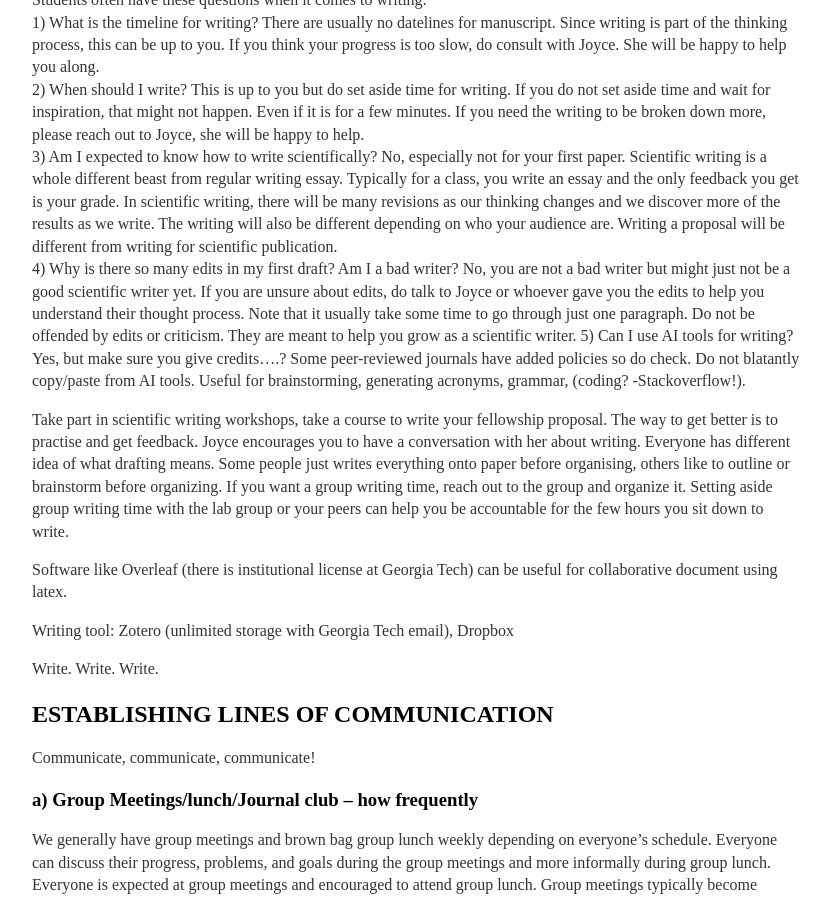
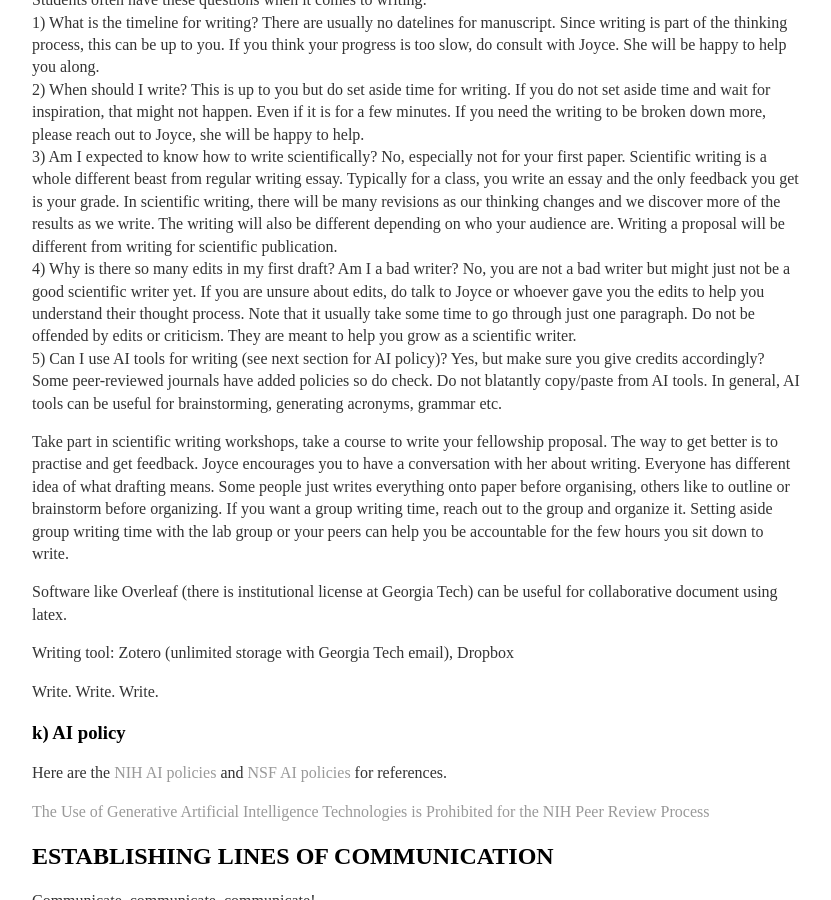
Before and after one commit to joycesim/joycesim.github.io, a Jekyll site: the page built from GroupVision/index.md, in a window 1280 px wide and 900 px high, scrolled down 6058 px. Shown: the whole window, without its empty margins (224-1055 px from the left). Built offline with Jekyll 4.4.1, drawn with Linux system fonts in a browser that asks for light colours.

Commit message:
Update index.md

```diff
--- a/GroupVision/index.md
+++ b/GroupVision/index.md
@@ -193,7 +193,7 @@ Students often have these questions when it comes to writing:
 2) When should I write? This is up to you but do set aside time for writing. If you do not set aside time and wait for inspiration, that might not happen. Even if it is for a few minutes. If you need the writing to be broken down more, please reach out to Joyce, she will be happy to help.
 3) Am I expected to know how to write scientifically? No, especially not for your first paper. Scientific writing is a whole different beast from regular writing essay. Typically for a class, you write an essay and the only feedback you get is your grade. In scientific writing, there will be many revisions as our thinking changes and we discover more of the results as we write. The writing will also be different depending on who your audience are. Writing a proposal will be different from writing for scientific publication.
 4) Why is there so many edits in my first draft? Am I a bad writer? No, you are not a bad writer but might just not be a good scientific writer yet. If you are unsure about edits, do talk to Joyce or whoever gave you the edits to help you understand their thought process. Note that it usually take some time to go through just one paragraph. Do not be offended by edits or criticism. They are meant to help you grow as a scientific writer.
-5) Can I use AI tools for writing? Yes, but make sure you give credits....? Some peer-reviewed journals have added policies so do check. Do not blatantly copy/paste from AI tools. Useful for brainstorming, generating acronyms, grammar, (coding? -Stackoverflow!).
+5) Can I use AI tools for writing (see next section for AI policy)? Yes, but make sure you give credits accordingly? Some peer-reviewed journals have added policies so do check. Do not blatantly copy/paste from AI tools. In general, AI tools can be useful for brainstorming, generating acronyms, grammar etc.
 
 Take part in scientific writing workshops, take a course to write your fellowship proposal. The way to get better is to practise and get feedback. Joyce encourages you to have a conversation with her about writing. Everyone has different idea of what drafting means. Some people just writes everything onto paper before organising, others like to outline or brainstorm before organizing. If you want a group writing time, reach out to the group and organize it. Setting aside group writing time with the lab group or your peers can help you be accountable for the few hours you sit down to write.
 
@@ -202,6 +202,12 @@ Software like Overleaf (there is institutional license at Georgia Tech) can be u
 Writing tool: Zotero (unlimited storage with Georgia Tech email), Dropbox
 
 Write. Write. Write.
+
+### k) AI policy
+Here are the [NIH AI policies](https://osp.od.nih.gov/policies/artificial-intelligence/) and [NSF AI policies](https://www.nsf.gov/policies/ai) for references.
+
+[The Use of Generative Artificial Intelligence Technologies is Prohibited for the NIH Peer Review Process
+](https://grants.nih.gov/grants/guide/notice-files/NOT-OD-23-149.html)
 
 ## ESTABLISHING LINES OF COMMUNICATION
 
```
